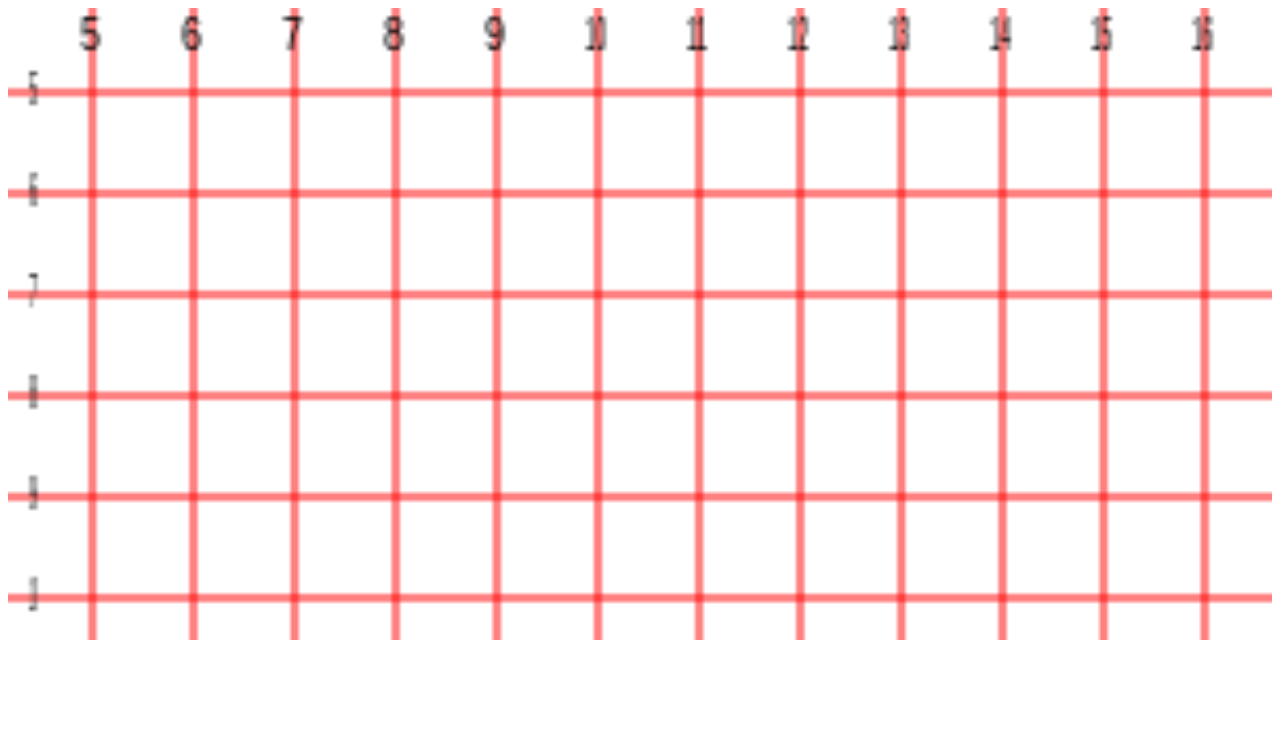
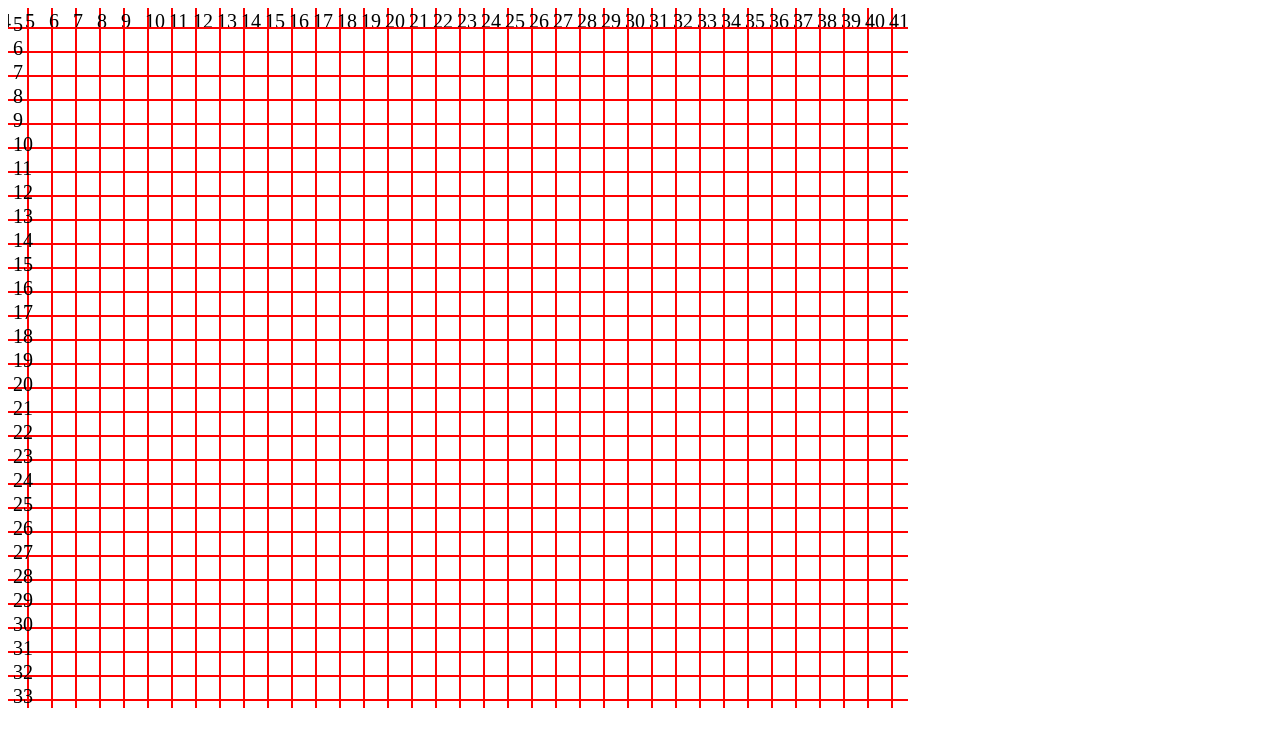
Before and after one commit to maxwe/www.maxwe.org, a plain HTML site: page gobang/index.html in a window 1280 px wide. Drawn offline with Linux system fonts and the light colour scheme.

Commit message:
fix blure line

```diff
--- a/gobang/index.html
+++ b/gobang/index.html
@@ -5,7 +5,7 @@
     <title></title>
 </head>
 <body>
-<canvas id="canvas" style="width: 100%;height: 100%;" ></canvas>
+<canvas id="canvas"></canvas>
 <script src="interface.js"></script>
 </body>
 </html>
--- a/gobang/interface.js
+++ b/gobang/interface.js
@@ -7,8 +7,13 @@ canvas.addEventListener("dragend", onMouseDragEndHandler);
 var context = canvas.getContext("2d");
 
 var marginOffset = 100;
+
 var startOfX = 0 - marginOffset;
 var startOfY = 0 - marginOffset;
+
+canvas.width = this.window.screen.width + marginOffset;
+canvas.height = this.window.screen.width + marginOffset;
+
 var endOfX = this.window.screen.width + marginOffset;
 var endOfY = this.window.screen.height + marginOffset;
 
@@ -39,27 +44,37 @@ function drawBoardLine(context, startOfX, startOfY, endOfX, endOfY, spaceOffsetL
     var counterOfX = 0;
     for (var x = startOfX; x < endOfX; x = x + spaceOffsetLine) {
         context.beginPath();
-        context.lineWidth = "1";
+        context.lineWidth = 2;
         context.strokeStyle = "#FF0000";
         context.moveTo(x, 0)
-        context.lineTo(x, this.window.screen.height);
+        context.lineTo(x, endOfY);
         context.stroke();
 
-        context.fillText(counterOfX + "", x - 3, 10, 5);
+        drawText(context,counterOfX,x - 3,20,20);
+
         counterOfX++;
+
+        console.log(counterOfX);
     }
 
     var counterOfY = 0;
     for (var y = startOfY; y < endOfY; y = y + spaceOffsetLine) {
         context.beginPath();
-        context.lineWidth = "1";
+        context.lineWidth = 2;
         context.moveTo(0, y)
-        context.lineTo(this.window.screen.width, y);
+        context.lineTo(endOfX, y);
         context.stroke();
 
-        context.fillText(counterOfY + "", 5, y + 3, 2);
+        drawText(context,counterOfY + "", 5, y + 3, 20);
         counterOfY++;
     }
+}
+
+function drawText(context,text,x,y,maxWidth){
+    context.save();
+    context.font = "20px serif";
+    context.fillText(text, x, y, maxWidth);
+    context.restore();
 }
 
 if (canvas.addEventListener) {
```
